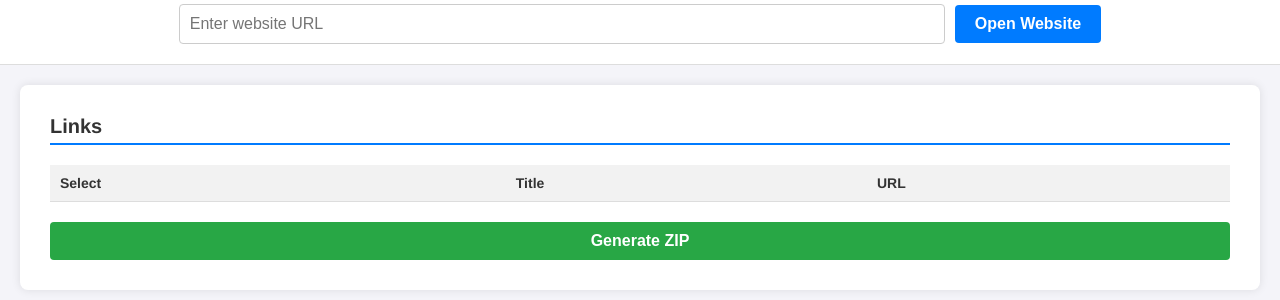
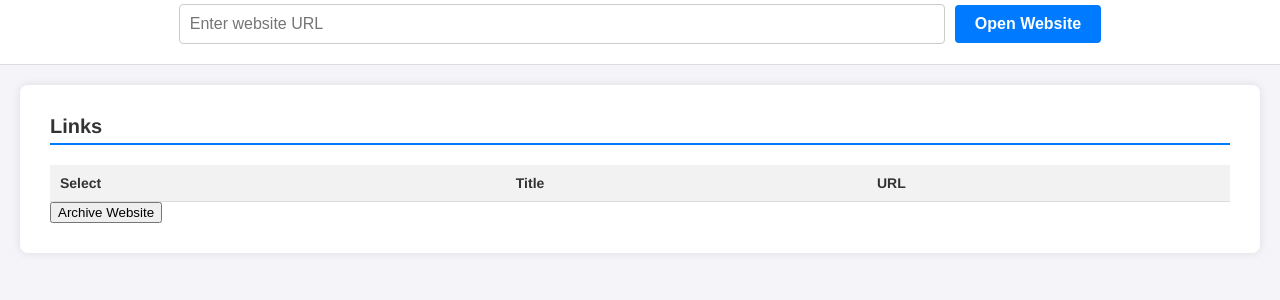
Before and after one commit to lean-drops/WebClick, a Flask app: page / in a window 1280 px wide. Shown: the part 165-465 px from the top of the page. Run offline with Flask 3, Linux system fonts and the light colour scheme; lists and menus that the app fills with data are empty; some libraries are stand-ins or nearby versions.

Commit message:
Updates about pngs

```diff
--- a/app/main/routes.py
+++ b/app/main/routes.py
@@ -4,7 +4,6 @@ from converters.pdf_converter import convert_to_pdf
 import os
 import re
 from urllib.parse import urlparse
-import io
 
 main = Blueprint('main', __name__)
 
@@ -33,6 +32,30 @@ def scrape():
 
     return jsonify(content), 200
 
+@main.route('/archive', methods=['POST'])
+def archive():
+    data = request.json
+    url = data.get('url')
+    urls = data.get('urls', [])
+    if not url:
+        return jsonify({"error": "No URL provided"}), 400
+
+    folder_name = shorten_url(url)
+    base_folder = os.path.join('outputs', folder_name)
+
+    # Scrape the main URL
+    content = scrape_website(url, base_folder)
+    if 'error' in content:
+        return jsonify(content), 500
+
+    # Scrape the selected URLs
+    if urls:
+        results = scrape_multiple_websites(urls, base_folder)
+        if not results:
+            return jsonify({"error": "No URLs scraped"}), 400
+
+    return jsonify({"message": "Website archived successfully"}), 200
+
 @main.route('/generate_zip', methods=['POST'])
 def generate_zip():
     data = request.json
--- a/app/templates/index.html
+++ b/app/templates/index.html
@@ -7,7 +7,7 @@
     <link rel="stylesheet" href="{{ url_for('static', filename='css/styles.css') }}">
     <script src="https://cdnjs.cloudflare.com/ajax/libs/alpinejs/3.9.1/cdn.min.js" defer></script>
 </head>
-<body x-init="init()">
+<body>
     <div class="top-bar">
         <h1>Website Archiver</h1>
     </div>
@@ -36,7 +36,8 @@
                     </template>
                 </tbody>
             </table>
-            <button class="generate-btn" @click="generateZip">Generate ZIP</button>
+            <button class="archive-btn" @click="archiveWebsite">Archive Website</button>
+            <button class="generate-btn" x-show="archiveComplete" @click="generateZip">Download ZIP</button>
             <div x-show="error" x-text="error" class="error"></div>
         </div>
     </div>
@@ -47,21 +48,9 @@
                 pages: [],
                 selectedUrls: [],
                 error: '',
-                init() {
-                    // Leere Funktion, damit x-init nicht versucht, die Methode zu laden
-                },
+                archiveComplete: false,
                 openWebsite() {
                     if (this.url) {
-                        // Berechnen der Fenstergröße und -position
-                        let screenWidth = window.screen.width;
-                        let screenHeight = window.screen.height;
-                        let width = screenWidth / 2;
-                        let height = screenHeight;
-                        let left = screenWidth / 2;
-                        let top = 0;
-
-                        // Öffnen eines neuen Fensters auf der rechten Hälfte des Bildschirms
-                        window.open(this.url, '_blank', `width=${width},height=${height},top=${top},left=${left}`);
                         this.scrapeWebsite();
                     } else {
                         this.error = 'Please enter a valid URL.';
@@ -83,6 +72,27 @@
                         } else {
                             this.error = '';
                             this.pages = data.pages.map(page => ({ title: page.title, url: page.url }));
+                        }
+                    });
+                },
+                archiveWebsite() {
+                    if (this.selectedUrls.length === 0) {
+                        this.error = 'Please select at least one URL to archive.';
+                        return;
+                    }
+                    fetch('/archive', {
+                        method: 'POST',
+                        headers: {
+                            'Content-Type': 'application/json'
+                        },
+                        body: JSON.stringify({ url: this.url, urls: this.selectedUrls })
+                    })
+                    .then(response => response.json())
+                    .then(data => {
+                        if (data.error) {
+                            this.error = data.error;
+                        } else {
+                            this.archiveComplete = true;
                         }
                     });
                 },
--- a/scrapers/scraper.py
+++ b/scrapers/scraper.py
@@ -73,11 +73,13 @@ def scrape_website(url, output_path):
 def scrape_multiple_websites(urls, base_folder):
     all_contents = []
     create_directory(base_folder)
-    for url in urls:
-        content = scrape_website(url, base_folder)
+    for i, url in enumerate(urls):
+        screenshot_path = os.path.join(base_folder, f'page_{i+1}.png')
+        content = scrape_website(url, screenshot_path)
         if 'error' in content:
             logger.warning(f"Skipping {url} due to error: {content['error']}")
             continue
+        content['screenshot'] = screenshot_path
         all_contents.append(content)
     logger.info(f"Scraped content from {len(all_contents)} out of {len(urls)} websites")
     return all_contents
```
Also changed, not shown: converters/pdf_converter.py (+15 -2 lines), outputs/wwwzhch/main.png (deleted), temp_image_facebook.svg (deleted).
